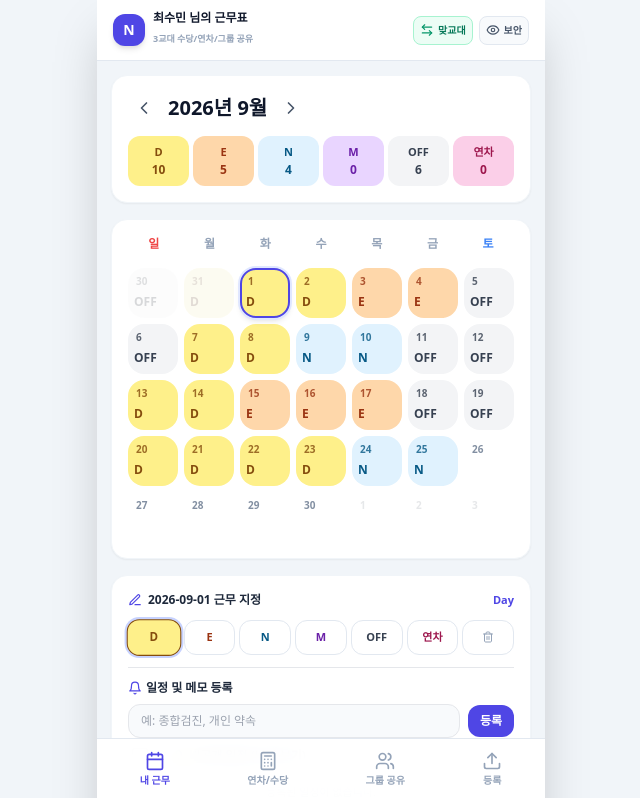
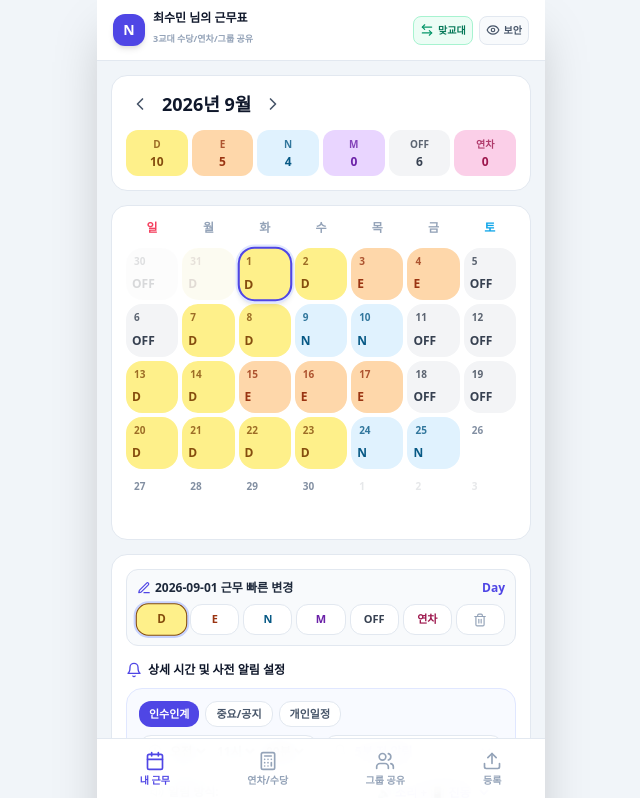
Before and after one commit to Choiseonkyeong/nurse-shift-calendar, a React (Vite) app: page / in a window 1280 px wide. Shown: the top 798 px of the page, without its empty margins (319-959 px from the left). Built offline with nearby package versions, Linux system fonts and the light colour scheme.

Commit message:
Update MyShiftTab.jsx

```diff
--- a/src/components/MyShiftTab.jsx
+++ b/src/components/MyShiftTab.jsx
@@ -1,28 +1,21 @@
-import React from 'react';
-import { ChevronLeft, ChevronRight, Edit3, Bell, Lock, Unlock, X, Trash2 } from 'lucide-react';
+import React, { useState } from 'react';
+import { ChevronLeft, ChevronRight, Edit3, Trash2, Bell, Clock, Volume2, Check } from 'lucide-react';
 
 export default function MyShiftTab({
-  currentYear,
-  currentMonth,
-  selectedDate,
-  setSelectedDate,
-  handlePrevMonth,
-  handleNextMonth,
-  shiftConfigs,
-  myShifts,
-  memos,
-  today,
-  handleShiftChange,
-  memoText,
-  setMemoText,
-  isPrivateMemo,
-  setIsPrivateMemo,
-  handleAddMemo,
-  setMemos
+  currentYear, currentMonth,
+  selectedDate, setSelectedDate,
+  handlePrevMonth, handleNextMonth,
+  shiftConfigs, myShifts, memos, today,
+  handleShiftChange, setMemos
 }) {
-  const currentMonthShifts = Object.entries(myShifts).filter(([date]) =>
-    date.startsWith(`${currentYear}-${String(currentMonth).padStart(2, '0')}`)
-  );
+  // 알림 및 메모 설정 상태
+  const [memoCategory, setMemoCategory] = useState('인수인계');
+  const [ampm, setAmpm] = useState('오전');
+  const [hour, setHour] = useState('11');
+  const [minute, setMinute] = useState('00');
+  const [alertOffset, setAlertOffset] = useState('5'); // 기본 5분 전
+  const [alertType, setAlertType] = useState('both'); // 소리+진동
+  const [memoText, setMemoText] = useState('');
 
   const generateCalendarDays = () => {
     const firstDay = new Date(currentYear, currentMonth - 1, 1);
@@ -52,47 +45,83 @@ export default function MyShiftTab({
     return days;
   };
 
+  // 상세 시간 & 사전 알림 메모 추가
+  const handleAddMemo = () => {
+    if (!memoText.trim()) return;
+
+    const alertTextMap = {
+      'none': '알림 없음',
+      '0': '정시 알림',
+      '5': '5분 전',
+      '10': '10분 전',
+      '15': '15분 전',
+      '30': '30분 전',
+      '60': '1시간 전'
+    };
+
+    const formattedTime = `${ampm} ${hour}:${minute}`;
+
+    const newMemo = {
+      id: Date.now(),
+      type: memoCategory,
+      time: formattedTime,
+      alertOffset: alertOffset,
+      alertText: alertTextMap[alertOffset],
+      alertType: alertType,
+      text: memoText,
+      checked: false
+    };
+
+    setMemos(prev => ({
+      ...prev,
+      [selectedDate]: [...(prev[selectedDate] || []), newMemo]
+    }));
+
+    setMemoText('');
+  };
+
   const currentSelectedShiftCode = myShifts[selectedDate] || '';
 
   return (
-    <div className="space-y-4">
-      <div className="bg-white p-4 rounded-2xl shadow-sm border border-slate-100 space-y-3">
+    <div className="space-y-3.5">
+      {/* 월 이동 및 요약 카드 */}
+      <div className="bg-white p-3.5 rounded-2xl shadow-xs border border-slate-200 space-y-3">
         <div className="flex justify-between items-center">
           <div className="flex items-center gap-2">
-            <button onClick={handlePrevMonth} className="p-1.5 hover:bg-slate-100 rounded-lg text-slate-600">
-              <ChevronLeft size={20} />
+            <button onClick={handlePrevMonth} className="p-1 hover:bg-slate-100 rounded-lg text-slate-600">
+              <ChevronLeft className="w-5 h-5" />
             </button>
-            <h2 className="font-extrabold text-xl text-slate-900">{currentYear}년 {currentMonth}월</h2>
-            <button onClick={handleNextMonth} className="p-1.5 hover:bg-slate-100 rounded-lg text-slate-600">
-              <ChevronRight size={20} />
+            <h2 className="font-black text-lg text-slate-900">{currentYear}년 {currentMonth}월</h2>
+            <button onClick={handleNextMonth} className="p-1 hover:bg-slate-100 rounded-lg text-slate-600">
+              <ChevronRight className="w-5 h-5" />
             </button>
           </div>
         </div>
 
         <div className="grid grid-cols-6 gap-1 text-center text-xs">
           {Object.entries(shiftConfigs).map(([code, info]) => (
-            <div key={code} style={{ backgroundColor: info.color, color: info.textColor }} className="p-2 rounded-xl font-bold flex flex-col justify-between shadow-xs">
-              <span className="text-[11px]">{code}</span>
-              <span className="text-xs mt-0.5">
-                {currentMonthShifts.filter(([_, c]) => c === code).length}
+            <div key={code} style={{ backgroundColor: info.color, color: info.textColor }} className="p-1.5 rounded-xl font-extrabold flex flex-col justify-between shadow-xs">
+              <span className="text-[10px] opacity-80">{code}</span>
+              <span className="text-xs font-black mt-0.5">
+                {Object.entries(myShifts).filter(([d, c]) => c === code && d.startsWith(`${currentYear}-${String(currentMonth).padStart(2, '0')}`)).length}
               </span>
             </div>
           ))}
         </div>
       </div>
 
-      <div className="bg-white p-4 rounded-2xl shadow-sm border border-slate-100 space-y-2 select-none">
-        <div className="grid grid-cols-7 gap-1 text-center text-xs font-bold text-slate-400 pb-2">
-          <span className="text-red-500">일</span><span>월</span><span>화</span><span>수</span><span>목</span><span>금</span><span className="text-blue-500">토</span>
+      {/* 캘린더 그리드 */}
+      <div className="bg-white p-3.5 rounded-2xl shadow-xs border border-slate-200 space-y-2 select-none">
+        <div className="grid grid-cols-7 gap-1 text-center text-xs font-black text-slate-400 pb-1">
+          <span className="text-rose-500">일</span><span>월</span><span>화</span><span>수</span><span>목</span><span>금</span><span className="text-sky-500">토</span>
         </div>
 
-        <div className="grid grid-cols-7 gap-1.5">
+        <div className="grid grid-cols-7 gap-1">
           {generateCalendarDays().map(({ dateStr, dayNum, isCurrentMonth }) => {
             const code = myShifts[dateStr] || '';
             const info = shiftConfigs[code];
             const isSelected = dateStr === selectedDate;
             const isToday = dateStr === today.dateStr;
-            const dayMemos = memos[dateStr] || [];
 
             return (
               <button
@@ -102,7 +131,7 @@ export default function MyShiftTab({
                   !isCurrentMonth ? 'opacity-20 grayscale-[50%]' : 'opacity-100'
                 } ${
                   isSelected
-                    ? 'border-indigo-600 shadow-md ring-2 ring-indigo-100 z-10'
+                    ? 'border-indigo-600 shadow-md ring-2 ring-indigo-100 z-10 scale-105'
                     : isToday
                       ? 'border-amber-500 ring-2 ring-amber-100'
                       : 'border-transparent'
@@ -110,14 +139,16 @@ export default function MyShiftTab({
                 style={{ backgroundColor: info ? info.color : '#FFFFFF' }}
               >
                 <div className="flex justify-between items-center w-full px-0.5">
-                  <span className="text-[10px] font-bold opacity-80" style={{ color: info ? info.textColor : '#64748B' }}>
+                  <span className="text-[10px] font-black opacity-80" style={{ color: info ? info.textColor : '#64748B' }}>
                     {dayNum}
                   </span>
-                  {dayMemos.length > 0 && (
-                    <span className="w-1.5 h-1.5 rounded-full bg-indigo-600"></span>
+                  {isToday && (
+                    <span className="text-[7px] bg-amber-500 text-white font-black px-1 rounded-xs">
+                      오늘
+                    </span>
                   )}
                 </div>
-                <span className="text-xs font-extrabold pb-0.5 text-center" style={{ color: info ? info.textColor : '#94A3B8' }}>
+                <span className="text-xs font-black pb-0.5 text-center" style={{ color: info ? info.textColor : '#94A3B8' }}>
                   {code || ''}
                 </span>
               </button>
@@ -126,15 +157,16 @@ export default function MyShiftTab({
         </div>
       </div>
 
-      <div className="bg-white p-4 rounded-2xl shadow-sm border border-slate-100 space-y-3">
-        <div className="flex justify-between items-center text-xs">
-          <span className="font-bold text-slate-800 flex items-center gap-1.5">
-            <Edit3 size={14} className="text-indigo-600" />
-            <span>{selectedDate} 근무 지정</span>
+      {/* 근무 변경 버튼 및 시간 맞춤 알림 설정 */}
+      <div className="bg-white p-3.5 rounded-2xl shadow-xs border border-slate-200 space-y-3">
+        {/* 근무 수동 변경 */}
+        <div className="bg-slate-50 p-2.5 rounded-xl border border-slate-200 space-y-2">
+          <div className="flex justify-between items-center text-xs font-extrabold text-slate-800">
+            <span className="flex items-center gap-1">
+              <Edit3 className="w-3.5 h-3.5 text-indigo-600" />
+              <span>{selectedDate} 근무 빠른 변경</span>
             </span>
-          <span className="text-[11px] font-semibold text-indigo-600">
-            {currentSelectedShiftCode ? `${shiftConfigs[currentSelectedShiftCode]?.name}` : '미등록'}
-          </span>
+            <span className="text-indigo-600">{currentSelectedShiftCode ? shiftConfigs[currentSelectedShiftCode]?.name : '미등록'}</span>
           </div>
 
           <div className="grid grid-cols-7 gap-1">
@@ -147,8 +179,8 @@ export default function MyShiftTab({
                   borderColor: currentSelectedShiftCode === typeKey ? typeInfo.textColor : '#E2E8F0',
                   color: typeInfo.textColor
                 }}
-              className={`py-2 rounded-xl text-[11px] font-bold border transition ${
-                currentSelectedShiftCode === typeKey ? 'ring-2 ring-indigo-200 font-extrabold scale-105' : ''
+                className={`py-1.5 rounded-xl text-[11px] font-black border transition ${
+                  currentSelectedShiftCode === typeKey ? 'ring-2 ring-indigo-200 scale-105' : ''
                 }`}
               >
                 {typeKey}
@@ -156,78 +188,152 @@ export default function MyShiftTab({
             ))}
             <button
               onClick={() => handleShiftChange(selectedDate, '')}
-            className="py-2 rounded-xl text-[11px] font-bold border bg-white border-slate-200 text-slate-400 hover:bg-slate-100 flex items-center justify-center"
+              className="py-1.5 rounded-xl text-[11px] font-black border bg-white border-slate-200 text-slate-400 hover:bg-slate-100 flex items-center justify-center"
             >
-            <Trash2 size={12} />
+              <Trash2 className="w-3.5 h-3.5" />
             </button>
           </div>
+        </div>
 
-        <div className="pt-3 border-t space-y-2">
-          <p className="text-xs font-bold text-slate-800 flex items-center gap-1">
-            <Bell size={14} className="text-indigo-600" />
-            <span>일정 및 메모 등록</span>
-          </p>
+        {/* 상세 알림 등록 영역 */}
+        <div className="space-y-2.5 pt-1">
+          <span className="font-black text-slate-900 text-xs flex items-center gap-1.5">
+            <Bell className="w-4 h-4 text-indigo-600" />
+            <span>상세 시간 및 사전 알림 설정</span>
+          </span>
 
-          <div className="flex items-center gap-2">
+          <div className="space-y-2 bg-indigo-50/40 p-3 rounded-2xl border border-indigo-100">
+            {/* 카테고리 태그 */}
+            <div className="flex gap-1.5 text-xs">
+              {['인수인계', '중요/공지', '개인일정'].map((cat) => (
+                <button
+                  key={cat}
+                  onClick={() => setMemoCategory(cat)}
+                  className={`px-2.5 py-1 rounded-xl font-bold text-[11px] transition ${
+                    memoCategory === cat ? 'bg-indigo-600 text-white shadow-xs' : 'bg-white text-slate-600 border border-slate-200'
+                  }`}
+                >
+                  {cat}
+                </button>
+              ))}
+            </div>
+
+            {/* 시간 선택 & 사전 알림 선택 */}
+            <div className="grid grid-cols-2 gap-1.5 text-xs">
+              <div className="flex items-center gap-1 bg-white px-2 py-1.5 rounded-xl border border-slate-200">
+                <Clock className="w-3.5 h-3.5 text-slate-400 shrink-0" />
+                <select value={ampm} onChange={(e) => setAmpm(e.target.value)} className="bg-transparent font-black outline-none cursor-pointer">
+                  <option value="오전">오전</option>
+                  <option value="오후">오후</option>
+                </select>
+                <select value={hour} onChange={(e) => setHour(e.target.value)} className="bg-transparent font-black outline-none cursor-pointer">
+                  {Array.from({ length: 12 }, (_, i) => String(i + 1).padStart(2, '0')).map(h => (
+                    <option key={h} value={h}>{h}시</option>
+                  ))}
+                </select>
+                <select value={minute} onChange={(e) => setMinute(e.target.value)} className="bg-transparent font-black outline-none cursor-pointer">
+                  {['00', '05', '10', '15', '20', '25', '30', '35', '40', '45', '50', '55'].map(m => (
+                    <option key={m} value={m}>{m}분</option>
+                  ))}
+                </select>
+              </div>
+
+              <div className="flex items-center gap-1 bg-white px-2 py-1.5 rounded-xl border border-slate-200">
+                <Bell className="w-3.5 h-3.5 text-slate-400 shrink-0" />
+                <select value={alertOffset} onChange={(e) => setAlertOffset(e.target.value)} className="bg-transparent font-black text-indigo-600 outline-none cursor-pointer flex-1">
+                  <option value="none">알림 없음</option>
+                  <option value="0">정시 알림</option>
+                  <option value="5">5분 전 알림</option>
+                  <option value="10">10분 전 알림</option>
+                  <option value="15">15분 전 알림</option>
+                  <option value="30">30분 전 알림</option>
+                  <option value="60">1시간 전 알림</option>
+                </select>
+              </div>
+            </div>
+
+            {/* 알림 방식 (소리/진동) */}
+            <div className="flex items-center justify-between bg-white px-2.5 py-1.5 rounded-xl border border-slate-200 text-xs">
+              <span className="text-slate-500 font-bold flex items-center gap-1">
+                <Volume2 className="w-3.5 h-3.5 text-slate-400" />
+                <span>알림 방식:</span>
+              </span>
+              <select value={alertType} onChange={(e) => setAlertType(e.target.value)} className="bg-transparent font-black text-indigo-600 outline-none cursor-pointer">
+                <option value="both">🔊 소리 + 📳 진동</option>
+                <option value="sound">🔊 소리만</option>
+                <option value="vibrate">📳 진동만</option>
+                <option value="silent">🔇 무음 (화면 팝업)</option>
+              </select>
+            </div>
+
+            {/* 일정 내용 입력 */}
+            <div className="flex gap-1.5 pt-0.5">
               <input
                 type="text"
-              placeholder="예: 종합검진, 개인 약속"
+                placeholder="예: 인수인계 준비 및 병동 상태 확인"
                 value={memoText}
                 onChange={(e) => setMemoText(e.target.value)}
                 onKeyDown={(e) => e.key === 'Enter' && handleAddMemo()}
-              className="flex-1 text-xs border rounded-xl px-3 py-2 bg-slate-50 focus:bg-white focus:ring-2 focus:ring-indigo-500 outline-none"
+                className="text-xs border border-slate-200 rounded-xl px-3 py-2 flex-1 bg-white outline-none focus:ring-2 focus:ring-indigo-500 font-bold"
               />
               <button
                 onClick={handleAddMemo}
-              className="bg-indigo-600 text-white font-bold px-3 py-2 rounded-xl text-xs hover:bg-indigo-700 transition"
+                className="bg-indigo-600 hover:bg-indigo-700 text-white font-black px-4 py-2 rounded-xl text-xs transition shadow-xs"
               >
                 등록
               </button>
             </div>
-
-          <div className="flex items-center justify-between text-xs px-1 pt-0.5">
-            <label className="flex items-center gap-1.5 cursor-pointer select-none text-slate-600 font-semibold">
-              <input
-                type="checkbox"
-                checked={isPrivateMemo}
-                onChange={(e) => setIsPrivateMemo(e.target.checked)}
-                className="w-4 h-4 rounded text-indigo-600 focus:ring-indigo-500"
-              />
-              <span className="flex items-center gap-1">
-                {isPrivateMemo ? <Lock size={13} className="text-red-500" /> : <Unlock size={13} className="text-slate-400" />}
-                🔒 비공개 일정 (나만 보기)
-              </span>
-            </label>
           </div>
 
-          <div className="space-y-1.5 pt-2">
+          {/* 등록된 알림 일정 리스트 */}
+          <div className="space-y-1.5 pt-1">
             {(memos[selectedDate] || []).length === 0 ? (
-              <p className="text-[11px] text-slate-400 py-1 text-center">등록된 일정이 없습니다.</p>
+              <p className="text-xs text-slate-400 text-center py-2 font-bold">등록된 알림 일정이 없습니다.</p>
             ) : (
               memos[selectedDate].map((m) => (
-                <div key={m.id} className="p-2.5 bg-slate-50 border rounded-xl text-xs flex justify-between items-center shadow-2xs">
-                  <div className="flex items-center gap-2">
-                    {m.isPrivate ? (
-                      <span className="bg-red-50 text-red-600 border border-red-200 px-1.5 py-0.5 rounded text-[10px] font-extrabold flex items-center gap-0.5">
-                        <Lock size={10} /> 나만 보기
-                      </span>
-                    ) : (
-                      <span className="bg-indigo-50 text-indigo-600 border border-indigo-200 px-1.5 py-0.5 rounded text-[10px] font-extrabold">
-                        공개
+                <div
+                  key={m.id}
+                  className={`p-2.5 rounded-xl border flex items-center justify-between text-xs transition ${
+                    m.checked ? 'bg-slate-50 border-slate-200 opacity-60' : 'bg-white border-slate-200 shadow-xs'
+                  }`}
+                >
+                  <div className="flex items-center gap-2 flex-1">
+                    <button
+                      onClick={() => {
+                        setMemos(prev => ({
+                          ...prev,
+                          [selectedDate]: prev[selectedDate].map(item => item.id === m.id ? { ...item, checked: !item.checked } : item)
+                        }));
+                      }}
+                      className={`w-4 h-4 rounded-md border flex items-center justify-center transition ${
+                        m.checked ? 'bg-indigo-600 border-indigo-600 text-white' : 'border-slate-300 bg-white'
+                      }`}
+                    >
+                      {m.checked && <Check className="w-3 h-3 stroke-[3]" />}
+                    </button>
+                    <div className="space-y-0.5">
+                      <div className="flex items-center gap-1.5 flex-wrap">
+                        <span className="font-black text-indigo-600 bg-indigo-50 px-1.5 py-0.5 rounded text-[10px]">{m.type}</span>
+                        <span className="font-black text-slate-800">{m.time}</span>
+                        {m.alertText !== '알림 없음' && (
+                          <span className="text-[10px] bg-amber-50 text-amber-700 font-black px-1.5 py-0.5 rounded border border-amber-200">
+                            🔔 {m.alertText}
                           </span>
                         )}
-                    <span className="font-semibold text-slate-800">{m.text}</span>
+                      </div>
+                      <p className={`font-bold text-slate-800 ${m.checked ? 'line-through text-slate-400' : ''}`}>{m.text}</p>
+                    </div>
                   </div>
                   <button
                     onClick={() => {
-                      setMemos({
-                        ...memos,
-                        [selectedDate]: memos[selectedDate].filter(item => item.id !== m.id)
-                      });
+                      setMemos(prev => ({
+                        ...prev,
+                        [selectedDate]: prev[selectedDate].filter(item => item.id !== m.id)
+                      }));
                     }}
-                    className="text-slate-400 hover:text-red-500 p-1"
+                    className="text-slate-300 hover:text-rose-500 p-1 transition"
                   >
-                    <X size={13} />
+                    ✕
                   </button>
                 </div>
               ))
```
Lines whose indentation alone changed are shown as unchanged.
